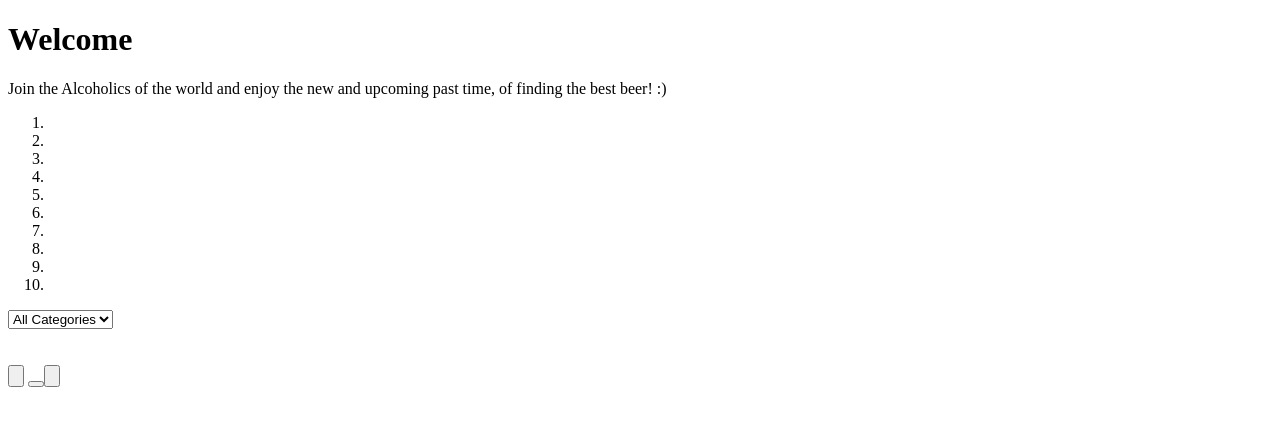
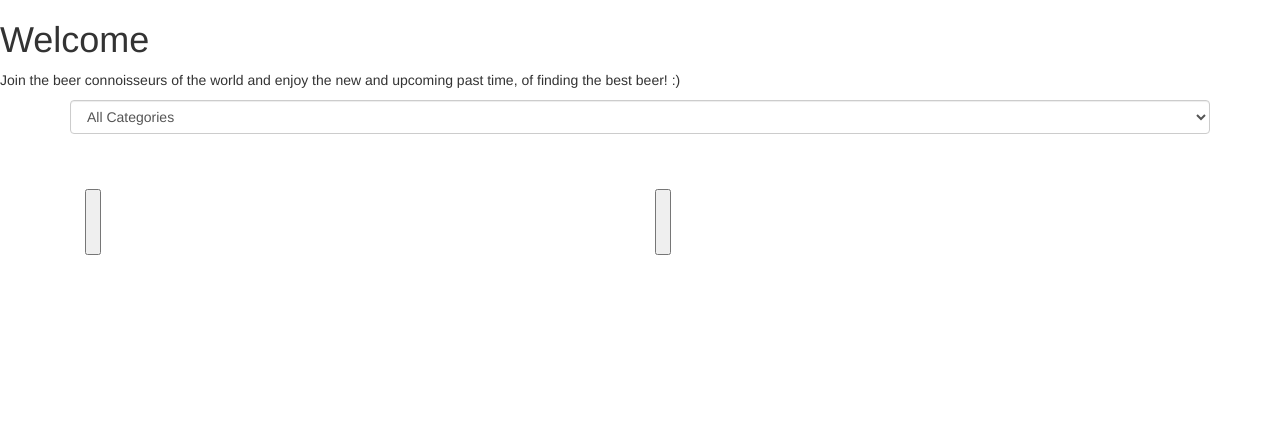
Before and after one commit to coreybrooks/beer-ranker, a website: page public/index.html in a window 1280 px wide. Drawn offline with nearby package versions, Linux system fonts and the light colour scheme.

Commit message:
k changes

```diff
--- a/public/index.html
+++ b/public/index.html
@@ -5,28 +5,25 @@
     <meta charset="utf-8">
     <meta name="viewport" content="width=device-width, initial-scale=1.0, user-scalable=yes">
     <script src="http://code.jquery.com/jquery-1.11.3.min.js"></script>
-  </head>
-  <body>
+    <link rel="stylesheet" href="https://maxcdn.bootstrapcdn.com/bootstrap/3.3.6/css/bootstrap.min.css" integrity="sha384-1q8mTJOASx8j1Au+a5WDVnPi2lkFfwwEAa8hDDdjZlpLegxhjVME1fgjWPGmkzs7" crossorigin="anonymous">
+</head>
+<body>
     <div class = "welcome">
         <h1>Welcome</h1>
-            <p>Join the Alcoholics of the world and enjoy the new and upcoming past time, of finding the best beer! :)</p>
-            <ol>
-                <li class="topTen"></li>
-                <li class="topTen"></li>
-                <li class="topTen"></li>
-                <li class="topTen"></li>
-                <li class="topTen"></li>
-                <li class="topTen"></li>
-                <li class="topTen"></li>
-                <li class="topTen"></li>
-                <li class="topTen"></li>
-                <li class="topTen"></li>
-            </ol>
+        <p>Join the beer connoisseurs of the world and enjoy the new and upcoming past time, of finding the best beer! :)</p>
     </div>
-    <div >
-        <div class="form-group">
+    <div class="container">
+      <div class="form-group">
           <select class="form-control" id="category">
             <option selected value="">All Categories</option>
+            <option value="lager">Lager</option>
+            <option value="paleAle">Pale Ale</option>
+            <option value="stout">Stouts</option>
+            <option value=""></option>
+            <option value=""></option>
+            <option value=""></option>
+            <option value=""></option>
+            <option value=""></option>
             <option value=""></option>
             <option value=""></option>
           </select>
@@ -34,20 +31,24 @@
     </div>
 <br>
 <br>
-  <div class="container">
-    <div>
-      <button id="choiceOne" class="col-md-6">
-        <h2 class="beerName"></h2>
-        <a class= "beerImage"></a>
+  <div class="container" id="beerButtons">
+    <div class="col-md-6" >
+      <button id="winningBeer" class="clickMe1"  type="button" onClick="myFunction(this)">
+        <div id="savedBeer">
+          <h2 class="beerName"></h2>
+          <br>
+          <img src="" alt="">
+        </div>
+
       </button>
-
-
-      <button id="choiceTwo" class="col-md-6">
-
-     <button id="choiceTwo" class="col-md-6">
-
-        <h2 class="beerName"></h2>
-        <a class= "beerImage"></a>
+    </div>
+    <div class="col-md-6">
+     <button id="contestingBeer" class="clickMe2" type="button" onClick="myFunction(this)">
+        <div id="newBeer">
+          <h2 class="beerName"></h2>
+          <br>
+          <img src="" alt="">
+        </div>
       </button>
     </div>
   </div>
```
Also changed, not shown: public/assets/javascript/javascript.js (+32 -0 lines).
